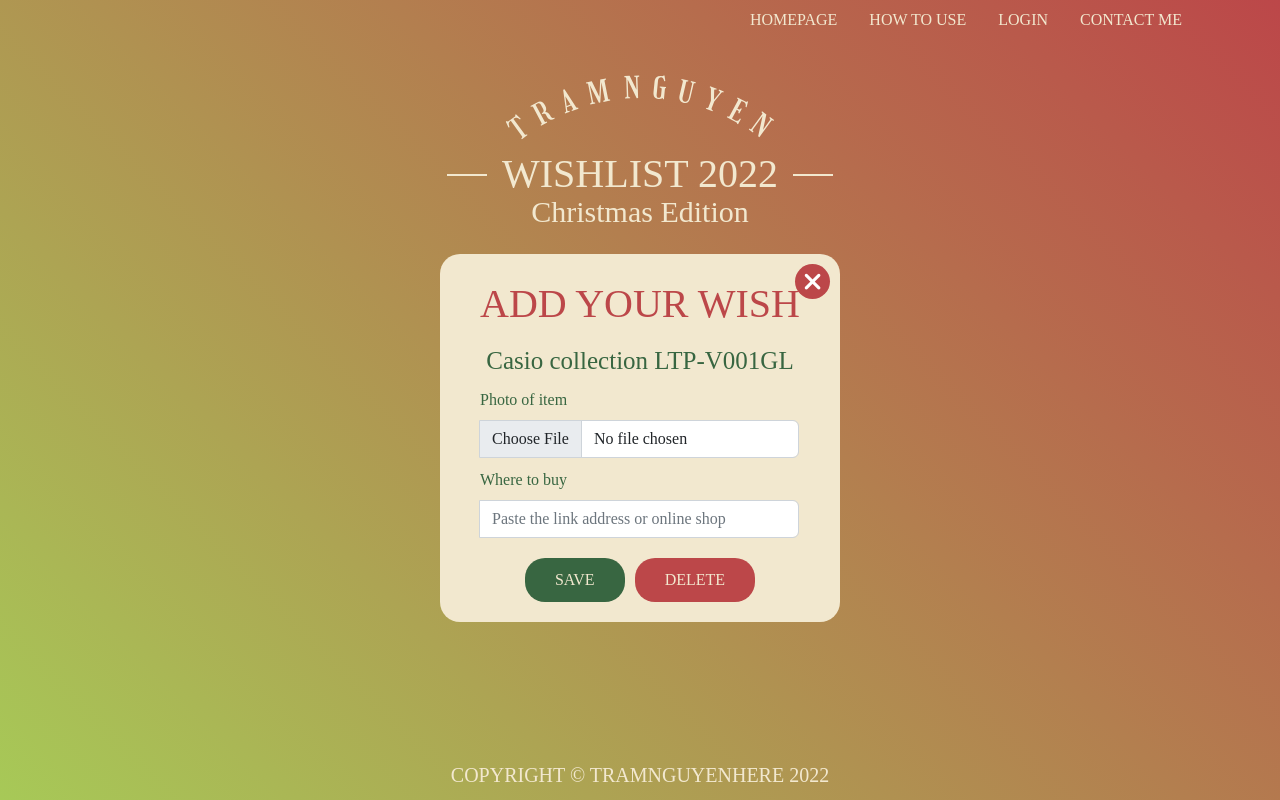
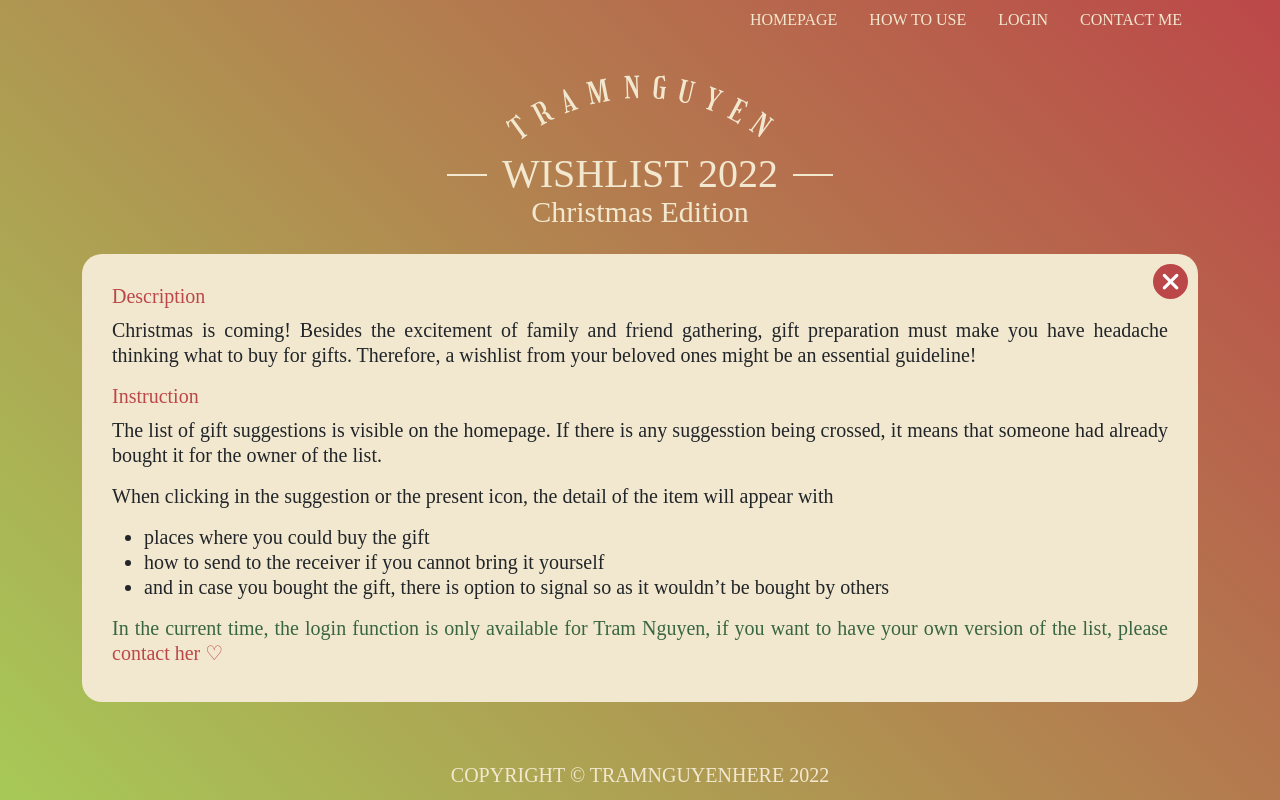
Before and after one commit to tramnguyenhere/wishlist-app, a React (Create React App) app in the folder client/: page /instruction in a window 1280 px wide. Built offline with nearby package versions, Linux system fonts and the light colour scheme; a web font is replaced by a local one.

Commit message:
Working on react-router-dom

```diff
--- a/client/src/App.jsx
+++ b/client/src/App.jsx
@@ -1,32 +1,36 @@
 import React from 'react';
+import { BrowserRouter as Router, Routes, Route } from 'react-router-dom';
 
 import { Container, Row } from 'react-bootstrap';
 import Footer from './components/Footer/Footer';
-import ItemForm from './components/ItemForm/ItemForm';
+// import ItemForm from './components/ItemForm/ItemForm';
 import NavigationBar from './components/NavigationBar/NavigationBar';
 import Title from './components/Title/Title';
 
-// import Details from './pages/Details/Details';
-// import Guideline from './pages/Guideline/Guideline';
-// import Login from './pages/Login/Login';
-// import Home from './pages/Home/Home';
+import Details from './pages/Details/Details';
+import Guideline from './pages/Guideline/Guideline';
+import Login from './pages/Login/Login';
+import Home from './pages/Home/Home';
 // import UserHome from './pages/UserHome/UserHome';
 
 const App = () => {
   return (
+    <Router>
       <Container>
         <NavigationBar />
         <Row>
           <Title />
         </Row>
-      {/* <Home /> */}
-      {/* <UserHome /> */}
-      {/* <Login /> */}
-      {/* <Guideline /> */}
-      {/* <Details /> */}
-      <ItemForm />
+        <Routes>
+          <Route path='/' element={<Home />} />
+          <Route path='/home' element={<Home />} />
+          <Route path='/instruction' element={<Guideline />} />
+          <Route path='/login' element={<Login />} />
+          <Route path='/item/1' element={<Details />} />
+        </Routes>
         <Footer />
       </Container>
+    </Router>
   );
 };
 
--- a/client/src/components/Button/Btn.jsx
+++ b/client/src/components/Button/Btn.jsx
@@ -3,7 +3,7 @@
 import './btn.scss';
 import { Button } from 'react-bootstrap';
 
-const Btn = ({ name, className, type, onClick, id }) => {
+const Btn = ({ name, path, className, type, onClick, id }) => {
   return (
     <Button
       className={`btn ${className}`}
--- a/client/src/components/ItemDetails/ItemDetails.jsx
+++ b/client/src/components/ItemDetails/ItemDetails.jsx
@@ -4,12 +4,17 @@
 import { Container, Row, Col } from 'react-bootstrap';
 
 import Btn from '../Button/Btn';
-import PopUp from '../PopUp/PopUp';
+import { useNavigate } from 'react-router-dom';
 
 const ItemDetails = () => {
+  const navigate = useNavigate();
   return (
     <Container className='card__wrapper item-card__wrapper'>
-      <Btn className='btn--exit' name={<i class='fa-solid fa-xmark'></i>} />
+      <Btn
+        onClick={() => navigate('/home')}
+        className='btn--exit'
+        name={<i class='fa-solid fa-xmark'></i>}
+      />
       <Row>
         <Col xs={6} md={6} lg={6} className='item-photo__wrapper'>
           <span className='item-photo__frame'>
--- a/client/src/components/ItemForm/ItemForm.jsx
+++ b/client/src/components/ItemForm/ItemForm.jsx
@@ -8,7 +8,7 @@
 const ItemForm = () => {
   return (
     <Container className='card__wrapper item-form'>
-      <Btn className='btn--exit' name={<i class='fa-solid fa-xmark'></i>} />
+      <Btn className='btn--exit' name={<i className='fa-solid fa-xmark'></i>} />
       <Form className='item-form__wrapper'>
         <Form.Label className='item-form__header'>ADD YOUR WISH</Form.Label>
         <Form.Group>
--- a/client/src/components/List/ListItem/ListItem.jsx
+++ b/client/src/components/List/ListItem/ListItem.jsx
@@ -6,11 +6,13 @@
 
 const ListItem = ({ icon, item }) => {
   return (
-    <Card.Body className='list-item__wrapper'>
+    <Card.Body id='1' className='list-item__wrapper'>
       <div className='list-item'>
         <i className='fa-solid fa-circle dot'></i>
-        <Card.Link className='list-item__name'>{item}</Card.Link>
-        <Card.Link className='gift'>
+        <Card.Link to='/:id' className='list-item__name'>
+          {item}
+        </Card.Link>
+        <Card.Link to='/item/1' className='gift'>
           <i className={icon}></i>
         </Card.Link>
       </div>
--- a/client/src/components/NavigationBar/NavigationBar.jsx
+++ b/client/src/components/NavigationBar/NavigationBar.jsx
@@ -14,7 +14,10 @@
       <Nav.Link className='list__item' href='/login'>
         LOGIN
       </Nav.Link>
-      <Nav.Link className='list__item' href='/contact'>
+      <Nav.Link
+        className='list__item'
+        href='mailto:tramngoc1402@gmail.com?Subject=About%20your%20wishlist%21'
+      >
         CONTACT ME
       </Nav.Link>
     </Nav>
--- a/client/src/pages/Guideline/Guideline.jsx
+++ b/client/src/pages/Guideline/Guideline.jsx
@@ -3,11 +3,17 @@
 import './guideline.scss';
 import { Container } from 'react-bootstrap';
 import Btn from '../../components/Button/Btn';
+import { useNavigate } from 'react-router-dom';
 
 const Guideline = () => {
+  const navigate = useNavigate();
   return (
     <Container className='card__wrapper guideline'>
-      <Btn className='btn--exit' name={<i class='fa-solid fa-xmark'></i>} />
+      <Btn
+        onClick={() => navigate('/home')}
+        className='btn--exit'
+        name={<i className='fa-solid fa-xmark'></i>}
+      />
       <h3>Description</h3>
       <p>
         Christmas is coming! Besides the excitement of family and friend
@@ -20,6 +26,7 @@
         The list of gift suggestions is visible on the homepage. If there is any
         suggesstion being crossed, it means that someone had already bought it
         for the owner of the list.
+      </p>
       <p>
         When clicking in the suggestion or the present icon, the detail of the
         item will appear with
@@ -34,9 +41,10 @@
       </ul>
       <p className='guideline--warning'>
         In the current time, the login function is only available for Tram
-          Nguyen, if you want to have your own version of the list, please
+        Nguyen, if you want to have your own version of the list, please{' '}
+        <a href='mailto:tramngoc1402@gmail.com?Subject=About%20your%20wishlist%21'>
           contact her ♡
-        </p>
+        </a>
       </p>
     </Container>
   );
--- a/client/src/pages/Guideline/guideline.scss
+++ b/client/src/pages/Guideline/guideline.scss
@@ -12,17 +12,22 @@
         color: $--theme-color-watermelon_red;
     }
 
-    p {
+    p, ul {
         font-size: 20px;
         line-height: 25px;
         margin-top: 10px;
         text-align: justify;
-
     }
 
     .guideline--warning {
         color: $--theme-color-deep_mose_green;
+
+        a {
+            color: $--theme-color-watermelon_red;
+            text-decoration: none;
+        }
     }
 
 
+
 }
```
Lines whose indentation alone changed are shown as unchanged.
